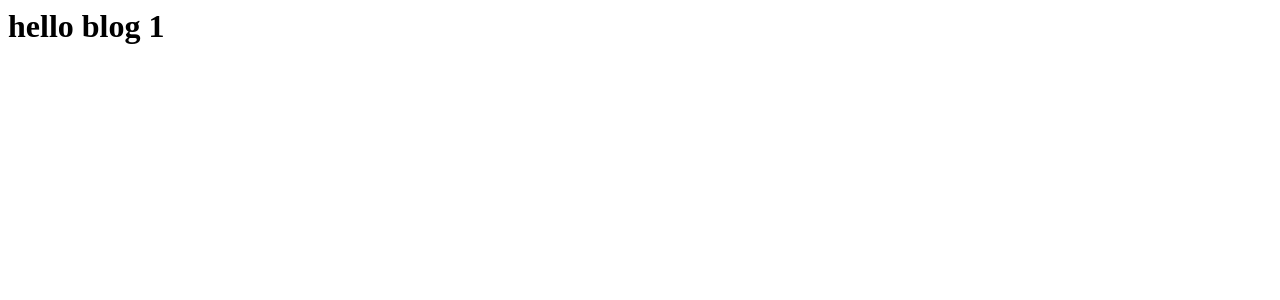
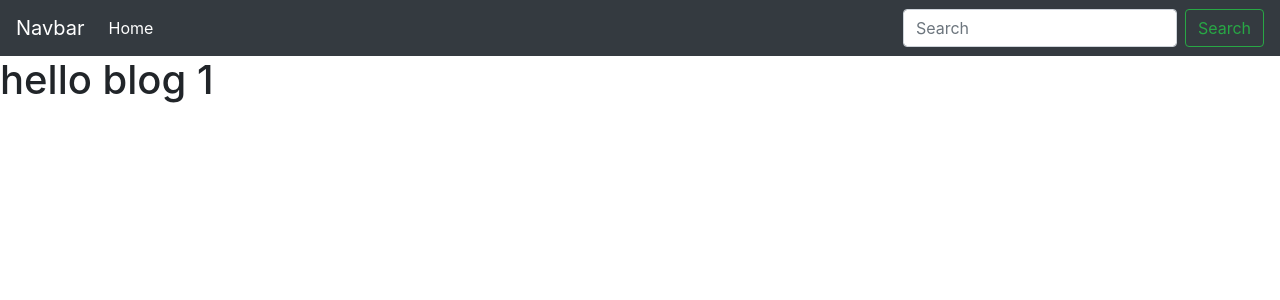
Before and after one commit to GraceMwende/MyBlog, a Flask app: page /blog/1 in a window 1280 px wide. Shown: the top 300 px of the page. Run offline with Flask 2, Linux system fonts and the light colour scheme.

Commit message:
add navbar

```diff
--- /dev/null
+++ b/app/templates/base.html
@@ -0,0 +1,24 @@
+<!DOCTYPE html>
+<html lang="en">
+
+<head>
+  <meta charset="UTF-8">
+  <meta http-equiv="X-UA-Compatible" content="IE=edge">
+  <meta name="viewport" content="width=device-width, initial-scale=1.0">
+  <title>MyBlog</title>
+  <link rel="stylesheet" href="https://cdn.jsdelivr.net/npm/bootstrap@4.6.1/dist/css/bootstrap.min.css"
+    integrity="sha384-zCbKRCUGaJDkqS1kPbPd7TveP5iyJE0EjAuZQTgFLD2ylzuqKfdKlfG/eSrtxUkn" crossorigin="anonymous">
+</head>
+
+<body>
+  <!-- Navbar block  -->
+  {% block navbar %}
+  {% include 'navbar.html' %}
+  {% endblock %}
+  <!-- content block -->
+  {% block content %}
+
+  {% endblock %}
+</body>
+
+</html>
--- a/app/templates/blog.html
+++ b/app/templates/blog.html
@@ -1 +1,5 @@
+{% extends 'base.html' %}
+
+{% block content %}
 <h1>hello blog {{id}}</h1>
+{% endblock %}
--- /dev/null
+++ b/app/templates/navbar.html
@@ -0,0 +1,19 @@
+<nav class="navbar navbar-expand-lg  navbar-dark bg-dark">
+  <a class="navbar-brand" href="#">Navbar</a>
+  <button class="navbar-toggler" type="button" data-toggle="collapse" data-target="#navbarSupportedContent"
+    aria-controls="navbarSupportedContent" aria-expanded="false" aria-label="Toggle navigation">
+    <span class="navbar-toggler-icon"></span>
+  </button>
+
+  <div class="collapse navbar-collapse" id="navbarSupportedContent">
+    <ul class="navbar-nav mr-auto">
+      <li class="nav-item active">
+        <a class="nav-link" href="#">Home <span class="sr-only">(current)</span></a>
+      </li>
+    </ul>
+    <form class="form-inline my-2 my-lg-0">
+      <input class="form-control mr-sm-2" type="search" placeholder="Search" aria-label="Search">
+      <button class="btn btn-outline-success my-2 my-sm-0" type="submit">Search</button>
+    </form>
+  </div>
+</nav>
```
Also changed, not shown: app/templates/index.html (+8 -18 lines).
